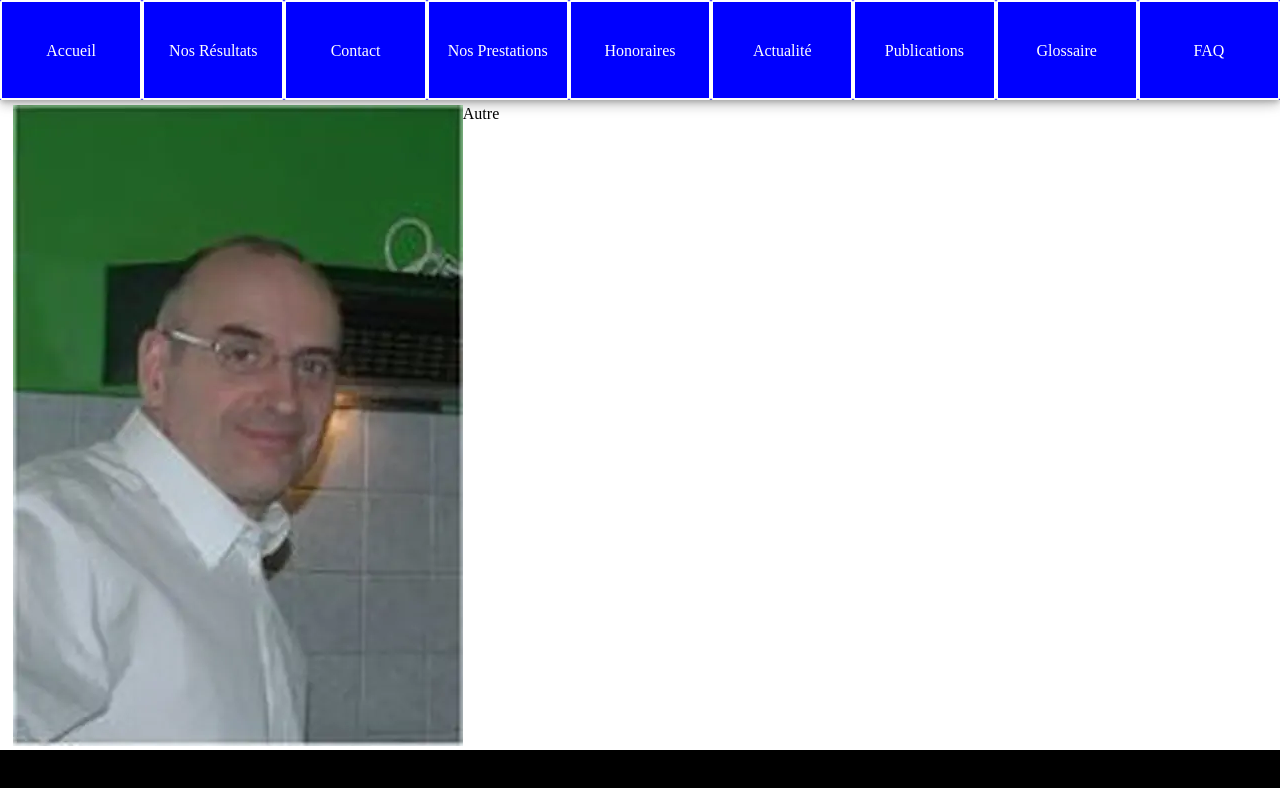
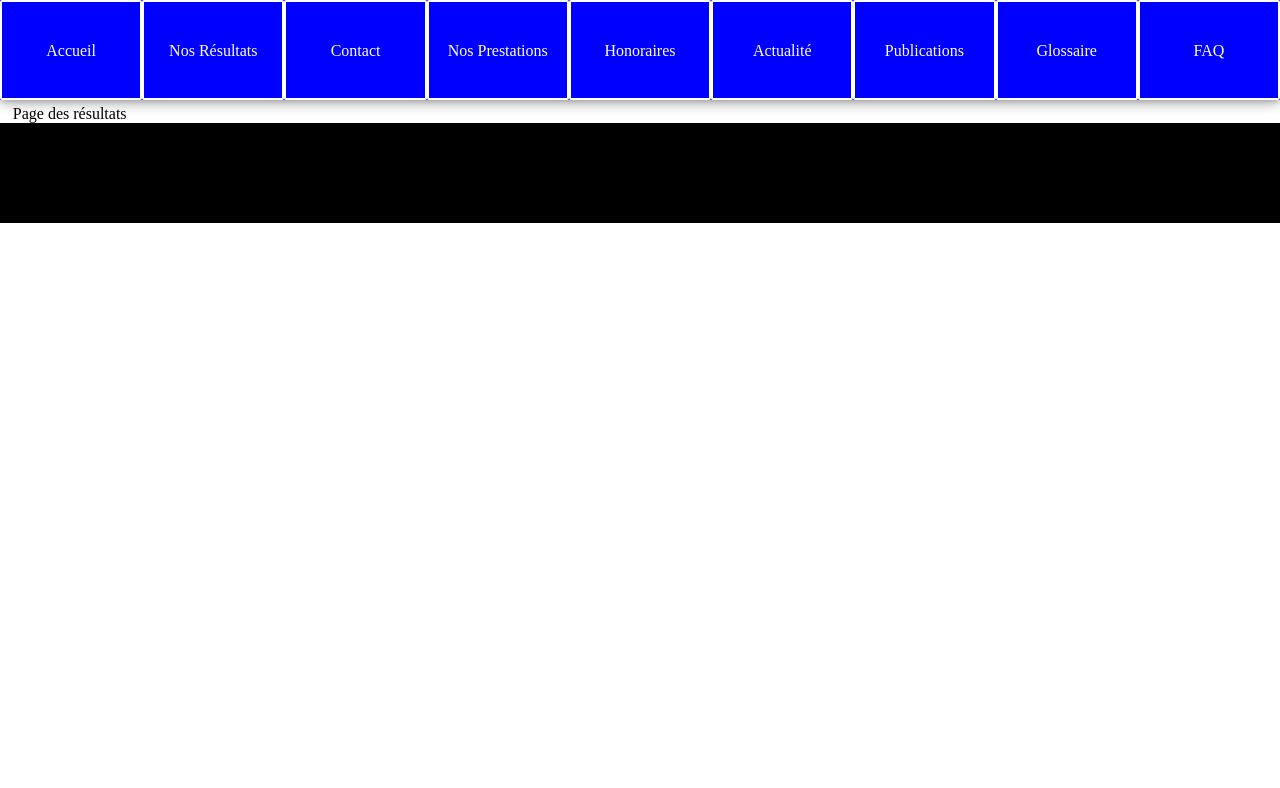
Before and after one commit to Reapy13/door, an Angular app: page / in a window 1280 px wide. Both pictures are taken after a click on the element "Nos Résultats". Shown: the top 788 px of the page. Built offline with nearby package versions, Linux system fonts and the light colour scheme.

Commit message:
feat(#12) : Adds one page for each header.

```diff
--- a/src/app/components/home/home.component.html
+++ b/src/app/components/home/home.component.html
@@ -1,5 +1,5 @@
 <div class="home">
-    <div>
+    <div *ngIf="homePage=='Accueil'">
         <img src="assets/profile.jpg" alt="Portrait"/>
     </div>
     <div *ngIf="homePage=='Accueil'">
@@ -10,5 +10,18 @@
             <li>27 Avenue du Midi</li>
         </ul>
     </div>
-    <div *ngIf="homePage!='Accueil'">Autre</div>
+    <div *ngIf="homePage=='Nos Résultats'">Page des résultats</div>
+    <div *ngIf="homePage=='Contact'">
+        <div>
+            Formulaire de contact
+        </div>
+    </div>
+    <div *ngIf="homePage=='Nos Prestations'">
+        Liste des prestations
+    </div>
+    <div *ngIf="homePage=='Honoraires'">Les soussous</div>
+    <div *ngIf="homePage=='Actualité'">Sûrement à enlever</div>
+    <div *ngIf="homePage=='Publications'">Liste des publications</div>
+    <div *ngIf="homePage=='Glossaire'">A enlever</div>
+    <div *ngIf="homePage=='FAQ'">Egalement</div>
 </div>
```
